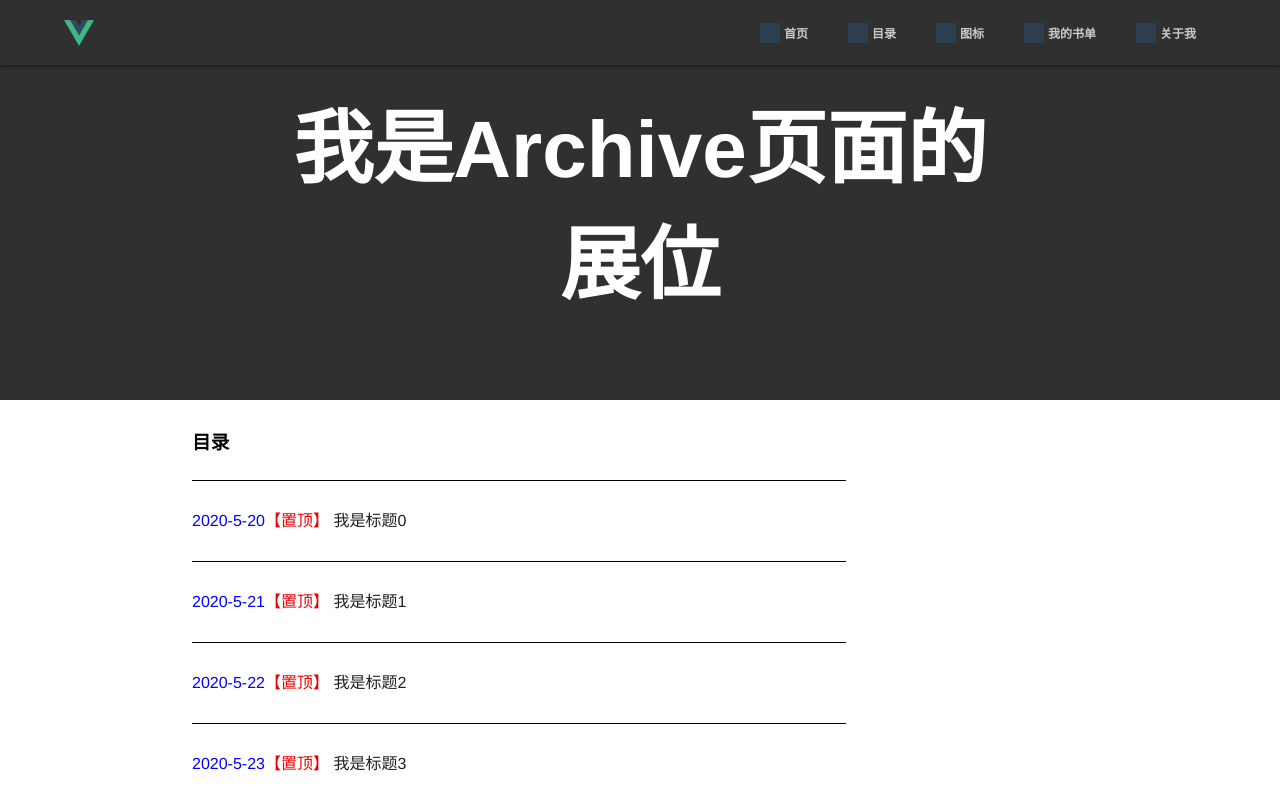
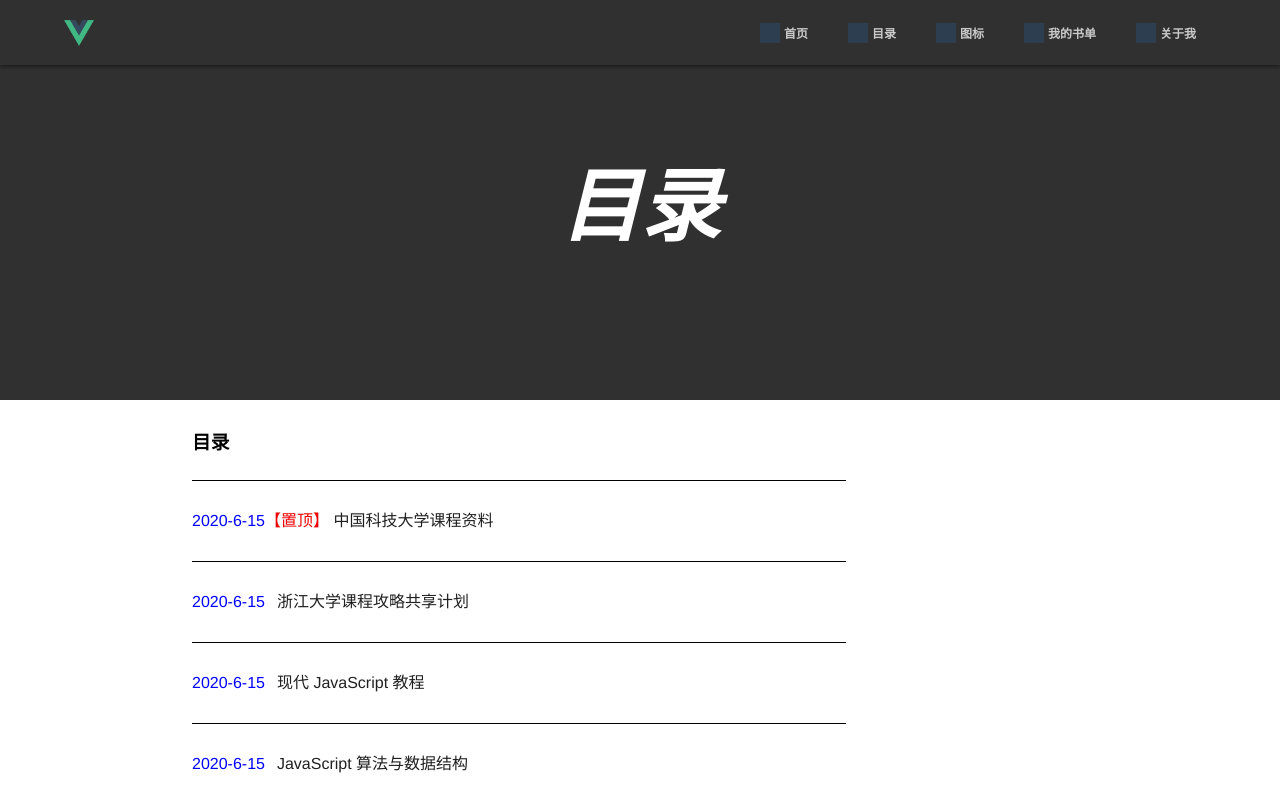
Before and after one commit to glong300/personalblog, a Vue app: page /#/archive in a window 1280 px wide. Shown: the top 800 px of the page. Built offline with nearby package versions, Linux system fonts and the light colour scheme.

Commit message:
更新 2020年06月15日16:55:38

```diff
--- /dev/null
+++ b/public/data/archiveData.json
@@ -0,0 +1,58 @@
+{
+  "archiveData": [
+    {
+      "archiveDate": "2020-6-15",
+      "archiveTitle": "中国科技大学课程资料",
+      "link": "https://github.com/USTC-Resource/USTC-Course",
+      "archiveContext": "中国科技大学课程资料"
+    },
+    {
+      "archiveDate": "2020-6-15",
+      "archiveTitle": "浙江大学课程攻略共享计划",
+      "link": "https://github.com/QSCTech/zju-icicles",
+      "archiveContext": "中国科技大学课程资料"
+    },
+    {
+      "archiveDate": "2020-6-15",
+      "archiveTitle": "现代 JavaScript 教程",
+      "link": "https://github.com/javascript-tutorial/zh.javascript.info",
+      "archiveContext": "以最新的 JavaScript 标准为基准。通过简单但足够详细的内容，为你讲解从基础到高阶的 JavaScript 相关知识，当前项目已被翻译为多语言。"
+    },
+    {
+      "archiveDate": "2020-6-15",
+      "archiveTitle": "JavaScript 算法与数据结构",
+      "link": "https://github.com/trekhleb/javascript-algorithms/blob/master/README.zh-CN.md",
+      "archiveContext": "本仓库包含了多种基于 JavaScript 的算法与数据结构，每种算法和数据结构都有自己的 README，包含相关说明和链接，同样的也被翻译为多语言"
+    },
+    {
+      "archiveDate": "2020-6-15",
+      "archiveTitle": "Nodejs-Roadmap",
+      "link": "https://github.com/Q-Angelo/Nodejs-Roadmap",
+      "archiveContext": "这是一个侧重于 Node.js 服务端的开发指南，如果你想进一步学习nodejs的话可以尝试一下"
+    },
+    {
+      "archiveDate": "2020-6-15",
+      "archiveTitle": "前端面试之道",
+      "link": "https://github.com/InterviewMap/CS-Interview-Knowledge-Map",
+      "archiveContext": "这是一份能让你更好准备下一次面试的图谱，并且进阶版发售在掘金小册"
+    },
+    {
+      "archiveDate": "2020-6-15",
+      "archiveTitle": "大前端面试宝典 - 图解前端",
+      "link": "https://github.com/azl397985856/fe-interview",
+      "archiveContext": "这不仅仅是一份用于求职面试的攻略，也是一份前端 er 用来检视自己，实现突破的宝典。 希望通过这个指南，大家可以打通自己的任督二脉，在前端的路上更进一步。"
+    },
+    {
+      "archiveDate": "2020-6-15",
+      "archiveTitle": "FE-Interview-Questions",
+      "link": "https://blog.poetries.top/FE-Interview-Questions/",
+      "archiveContext": "前端面试常考问题整理，按模块知识点分类"
+    },
+    {
+      "archiveDate": "2020-6-15",
+      "archiveTitle": "JavaScript 进阶问题列表",
+      "link": "https://github.com/lydiahallie/javascript-questions/blob/master/zh-CN/README-zh_CN.md",
+      "archiveContext": "从基础到进阶，测试你有多了解 JavaScript，刷新你的知识，或者帮助你的 coding 面试！作者每周都会在这个仓库下更新的问题，同样的也被翻译为多语言"
+    }
+  ]
+}
--- a/src/views/Archive/Archive.vue
+++ b/src/views/Archive/Archive.vue
@@ -2,10 +2,9 @@
   <div class="container">
     <ContentTitle>
       <template v-slot:h1slot>
-        <h1>我是{{msg}}页面的展位</h1>
-      </template>
-      <template v-slot:spanslot>
-        <span>{{$route.query.id}}</span>
+        <h1>
+          <i>目录</i>
+        </h1>
       </template>
     </ContentTitle>
     <ArchiveCont />
@@ -27,9 +26,8 @@ export default {
     ContentTitle,
     ArchiveCont
   },
-  mounted() {
-    console.log(this.$route.query)
-  }
+  mounted() {},
+  methods: {}
 }
 </script>
 
--- a/src/views/Archive/ArchiveCont.vue
+++ b/src/views/Archive/ArchiveCont.vue
@@ -4,10 +4,10 @@
       <div class="war-content">
         <h3 class="war-title">目录</h3>
         <div v-for="(item, index) in blogsData" :key="index" class="war-blogs">
-          <font color="blue">2020-5-2{{index}}</font>
-          <a href>
-            <font color="#EE0000">【置顶】</font>
-            我是标题{{index}}
+          <font color="blue">{{item.archiveDate}}</font>
+          <a :href="item.link" :class="[index==0?'':'notop']">
+            <font color="#EE0000" v-show="index==0">【置顶】</font>
+            {{item.archiveTitle}}
           </a>
         </div>
       </div>
@@ -17,14 +17,32 @@
 </template>
 
 <script>
+import axios from 'axios'
 export default {
-  name: "ArchiveCont",
+  name: 'ArchiveCont',
   data() {
     return {
-      blogsData: [1, 2, 3, 4]
-    };
+      blogsData: []
+    }
+  },
+  mounted() {
+    this.getArchiveData()
+  },
+  methods: {
+    getArchiveData() {
+      let _this = this
+      axios
+        .get('/data/archiveData.json')
+        .then(function(response) {
+          console.log(response)
+          _this.blogsData = response.data.archiveData
+        })
+        .catch(function(error) {
+          console.log(error)
+        })
+    }
   }
-};
+}
 </script>
 
 <style scoped>
@@ -79,6 +97,11 @@ export default {
   overflow: hidden; /*超出隐藏*/
   text-overflow: ellipsis; /*文本超出三点代替*/
 }
+
+.war-blogs a.notop {
+  margin-left: 12px;
+}
+
 .warpper .war-label {
   width: 25%;
   height: 500px;
--- a/src/views/Home/HomeContent.vue
+++ b/src/views/Home/HomeContent.vue
@@ -34,7 +34,7 @@ export default {
     getTopppingData() {
       let _this = this
       axios
-        .get('data/HomeData.json')
+        .get('/data/homeData.json')
         .then(function(response) {
           _this.articleData = response.data.toppingData
           _this.$emit('articleData', _this.articleData)
--- a/src/views/MyBookList/MyBookList.vue
+++ b/src/views/MyBookList/MyBookList.vue
@@ -2,10 +2,9 @@
   <div class="container">
     <ContentTitle>
       <template v-slot:h1slot>
-        <h1>我是{{msg}}页面的展位</h1>
-      </template>
-      <template v-slot:spanslot>
-        <span>{{$route.params.id}}</span>
+        <h1>
+          <i>我的书单</i>
+        </h1>
       </template>
     </ContentTitle>
   </div>
@@ -15,9 +14,9 @@
 import ContentTitle from './../../components/Content/ContentTitle'
 export default {
   name: 'MyBookList',
-  data () {
+  data() {
     return {
-        msg: 'MyBookList'
+      msg: 'MyBookList'
     }
   },
   components: {
--- a/src/views/MyIcon/MyIcon.vue
+++ b/src/views/MyIcon/MyIcon.vue
@@ -2,10 +2,9 @@
   <div class="container">
     <ContentTitle>
       <template v-slot:h1slot>
-        <h1>我是Icon的展位</h1>
-      </template>
-      <template v-slot:spanslot>
-        <span>我是 Icon 的副展位</span>
+        <h1>
+          <i>Icon</i>
+        </h1>
       </template>
     </ContentTitle>
     <div class="icon-cten">
--- a/vue.config.js
+++ b/vue.config.js
@@ -3,7 +3,10 @@ function resolve(dir) {
   return path.join(__dirname, dir)
 }
 module.exports = {
-  assetsDir: '@/assets',
+  publicPath: '/',
+  outputDir: 'dist',
+  assetsDir: 'assets',
+  indexPath: 'index.html',
   // webpack 基本操作
   // configureWebpack: {
   //   resolve: {
```
Also changed, not shown: public/data/homeData.json (renamed from src/assets/data/HomeData.json).
